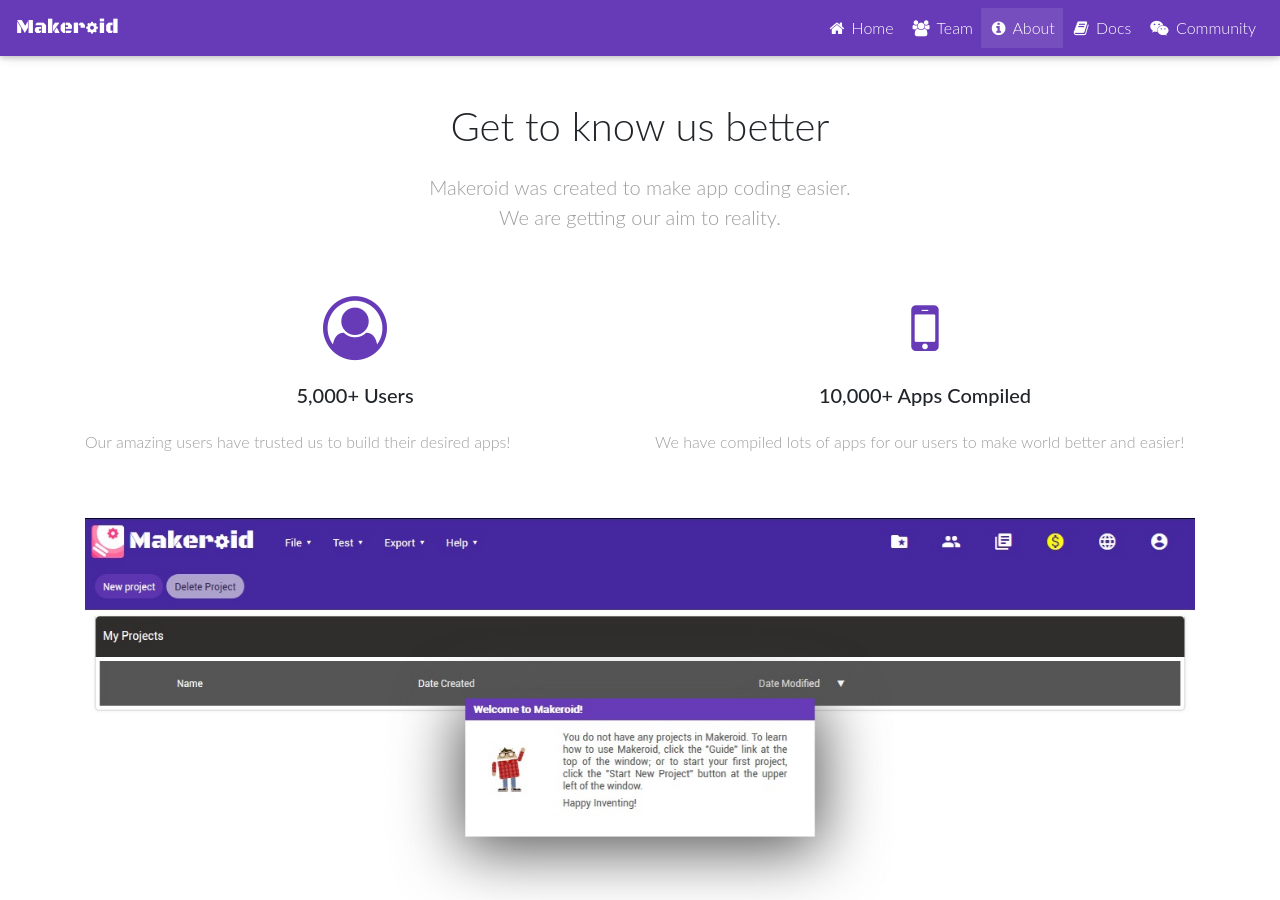
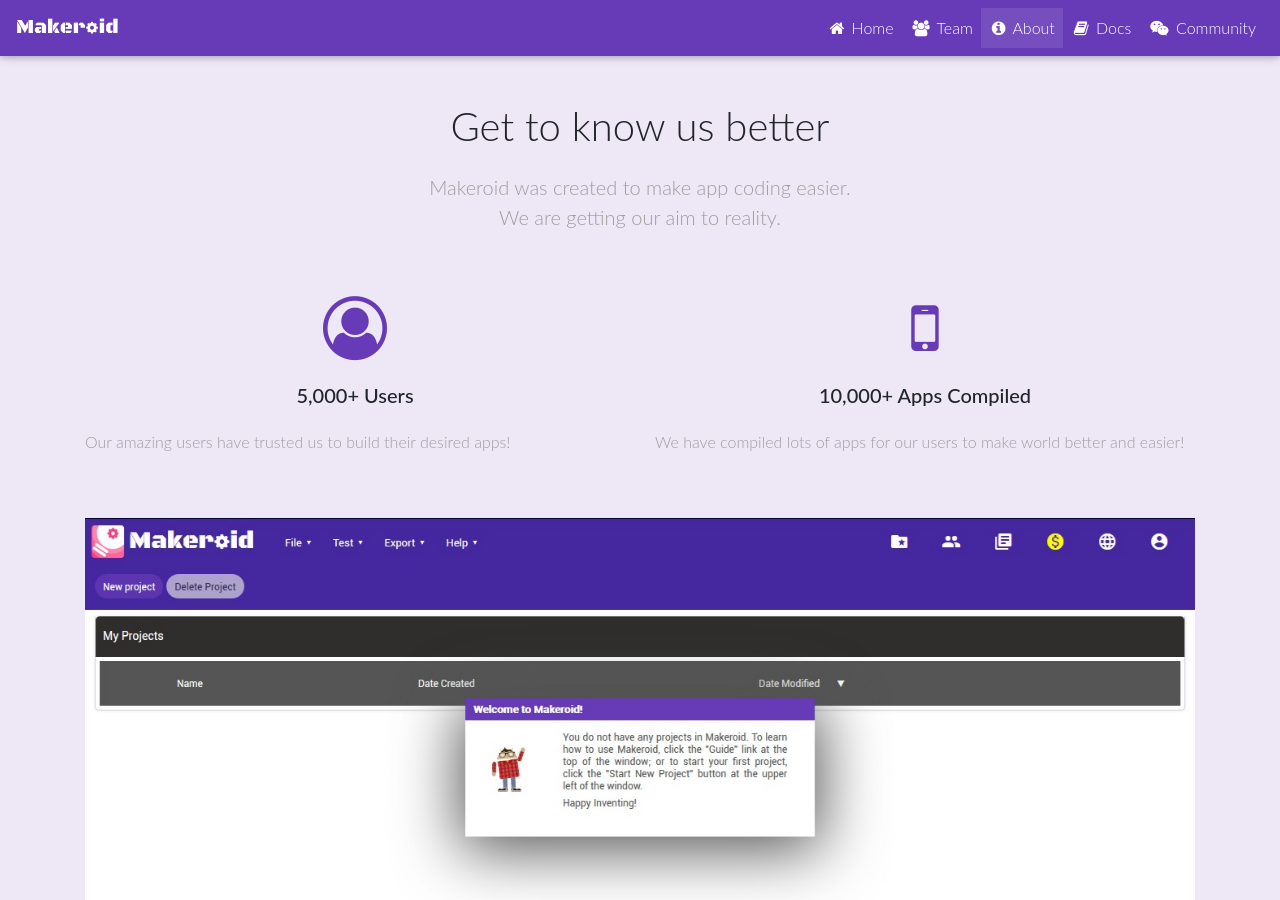
Before and after one commit to Kodular/kodular.github.io, a Jekyll site: the page built from about.html, in a window 1280 px wide and 900 px high. Built offline with Jekyll 4.4.1, drawn with Linux system fonts in a browser that asks for light colours; nearby versions of some CDN libraries.

Commit message:
Update default.html

```diff
--- a/_layouts/default.html
+++ b/_layouts/default.html
@@ -3,7 +3,7 @@
 
 {% include head.html %}
 
-<body>
+<body class="deep-purple lighten-5">
     {% include nav.html %}
 
     {{ content }}
```
